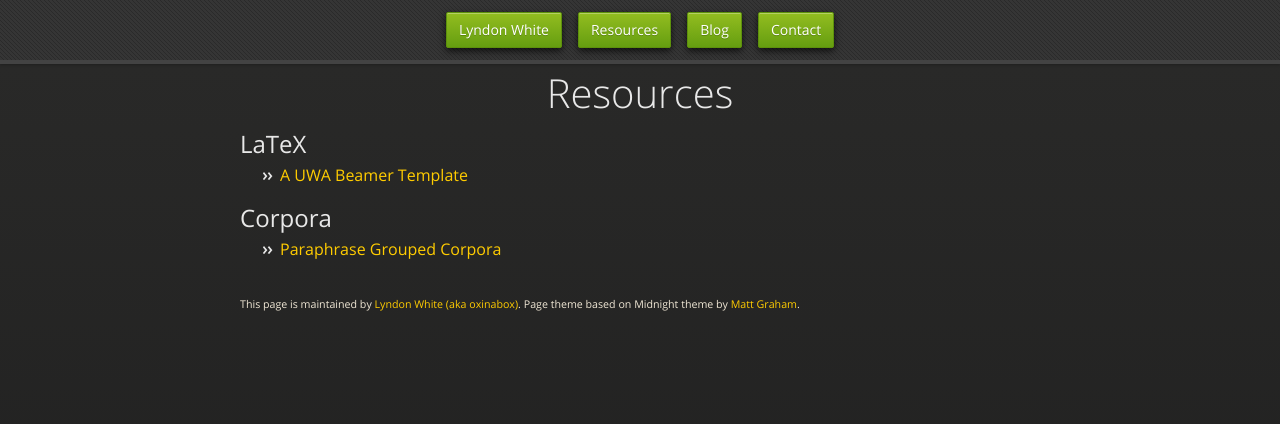
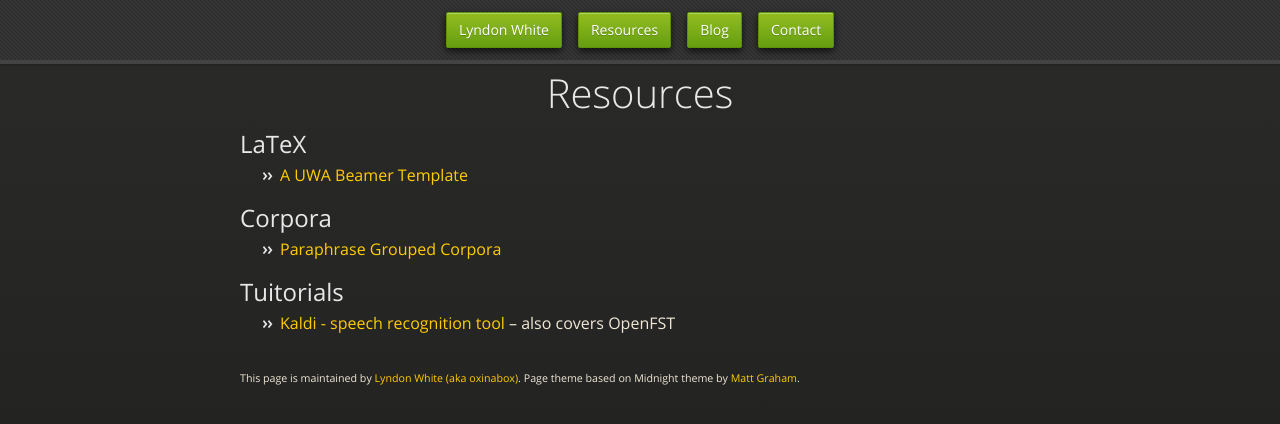
Before and after one commit to oxinabox/oxinabox.github.io, a Jekyll site: the page built from resources/index.md, in a window 1280 px wide. Shown: the top 424 px of the page. Built offline with Jekyll 4.4.1, drawn with Linux system fonts in a browser that asks for light colours; nearby versions of some CDN libraries; some web fonts are replaced.

Commit message:
Update index.md

```diff
--- a/resources/index.md
+++ b/resources/index.md
@@ -10,3 +10,6 @@ title: Resources
 ## Corpora
 
  - [Paraphrase Grouped Corpora](./paraphrase_grouped_corpora/)
+
+## Tuitorials
+ - [Kaldi - speech recognition tool](http://white.ucc.asn.au/Kaldi-Notes/) -- also covers OpenFST
```
